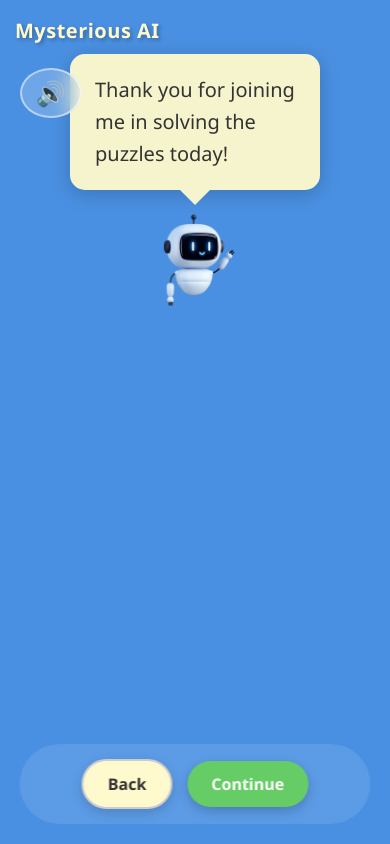
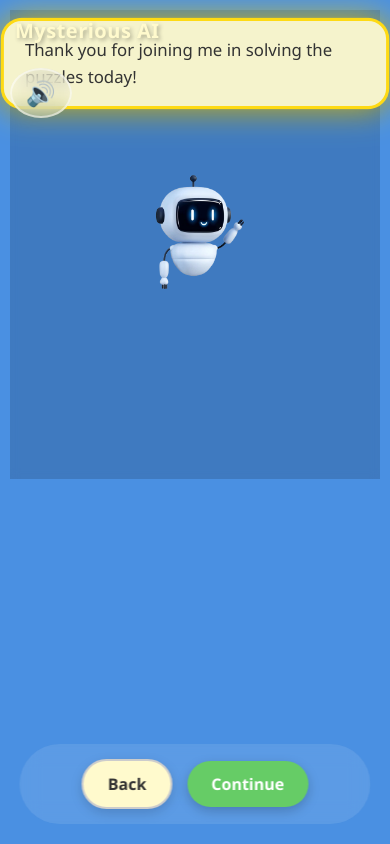
Before and after one commit to nsoniuic/AI-Privacy-Literacy-Fall-2025, a React (Vite) app: page /final_screen in a window 390 px wide. Built offline with nearby package versions, Linux system fonts and the light colour scheme; no server answers.

Commit message:
finish reimplementing style changes on first conversation

```diff
--- a/src/styles/pages/Conversation.css
+++ b/src/styles/pages/Conversation.css
@@ -33,28 +33,35 @@
 
 .conversation-content {
   width: 100%;
-  max-width: 900px;
+  height: 100vh;
   margin: 0 auto;
-  padding: 40px 20px;
+  padding: 20px;
   display: flex;
   flex-direction: column;
   align-items: center;
-  gap: 40px;
+  justify-content: center;
+  gap: 20px;
   position: relative;
 }
 
 /* Brain/Memory System */
 .brain-system {
-  position: fixed;
-  top: 30px;
-  right: 30px;
+  display: flex;
+  flex-direction: column;
+  align-items: center;
+  justify-content: flex-start;
+  padding-top: 100px;
+  height: 100%;
+}
+
+.brain-system > div {
   background-color: rgba(255, 250, 205, 0.95);
   border-radius: 20px;
   padding: 25px 30px;
   box-shadow: 0 6px 25px rgba(0, 0, 0, 0.25);
   min-width: 220px;
+  max-width: 280px;
   text-align: center;
-  z-index: 100;
 }
 
 .brain-icon {
@@ -81,10 +88,53 @@
   border: 2px solid rgba(100, 200, 255, 0.6);
   border-radius: 10px;
   padding: 12px 16px;
-  font-size: 18px;
+  font-size: 17px;
   color: #333;
   font-weight: 600;
   animation: fadeIn 0.5s ease-in;
+  display: flex;
+  align-items: center;
+  gap: 10px;
+  text-align: left;
+}
+
+.collected-info-item.newly-added {
+  animation: glowPulse 2s ease-in-out;
+}
+
+.info-icon {
+  font-size: 24px;
+  flex-shrink: 0;
+}
+
+.info-text {
+  flex: 1;
+  line-height: 1.4;
+}
+
+@keyframes glowPulse {
+  0% {
+    opacity: 0;
+    transform: scale(0.8);
+    box-shadow: 0 0 0 rgba(255, 215, 0, 0);
+    background-color: rgba(100, 200, 255, 0.3);
+  }
+  20% {
+    opacity: 1;
+    transform: scale(1.05);
+    box-shadow: 0 0 20px rgba(255, 215, 0, 0.8), 0 0 40px rgba(255, 215, 0, 0.4);
+    background-color: rgba(255, 235, 150, 0.6);
+  }
+  50% {
+    box-shadow: 0 0 30px rgba(255, 215, 0, 1), 0 0 60px rgba(255, 215, 0, 0.6);
+    background-color: rgba(255, 235, 150, 0.8);
+  }
+  100% {
+    opacity: 1;
+    transform: scale(1);
+    box-shadow: 0 0 0 rgba(255, 215, 0, 0);
+    background-color: rgba(100, 200, 255, 0.3);
+  }
 }
 
 .empty-memory-message {
@@ -106,13 +156,12 @@
 }
 
 .characters-container {
-  display: flex;
-  justify-content: space-between;
-  align-items: flex-end;
+  display: grid;
+  grid-template-columns: 40% 40% 20%;
+  align-items: stretch;
   width: 100%;
-  max-width: 600px;
-  gap: 80px;
-  margin-top: 200px;
+  height: 100vh;
+  max-width: 100%;
 }
 
 .character-avatar,
@@ -120,75 +169,76 @@
   display: flex;
   flex-direction: column;
   align-items: center;
+  justify-content: flex-start;
+  padding-top: 200px;
   transition: all 0.3s ease;
-  opacity: 0.6;
   position: relative;
+  height: 100%;
+  background: transparent;
+  backdrop-filter: none;
 }
 
 .character-avatar.speaking,
 .robot-avatar.speaking {
-  opacity: 1;
+  background: rgba(0, 0, 0, 0.15);
+  backdrop-filter: blur(5px);
 }
 
 /* Dialogue boxes positioned above characters */
 .character-dialog-box,
 .robot-dialog-box {
-  position: absolute;
-  bottom: 100%;
-  margin-bottom: 10px;
+  position: relative;
   background-color: rgba(255, 250, 205, 0.95);
-  border-radius: 15px;
-  padding: 20px 25px;
+  border-radius: 20px;
+  padding: 30px 40px;
   box-shadow: 0 4px 20px rgba(0, 0, 0, 0.2);
-  max-width: 350px;
-  min-width: 250px;
+  max-width: 500px;
+  min-width: 350px;
   z-index: 10;
+  margin-bottom: 30px;
+  transition: all 0.3s ease;
 }
 
-/* Previous dialogue styling - slightly transparent */
+/* Current dialogue styling - highlighted with glow and larger */
+.character-dialog-box,
+.robot-dialog-box {
+  transform: scale(1.05);
+  box-shadow: 0 0 30px rgba(255, 215, 0, 0.8), 0 4px 20px rgba(0, 0, 0, 0.2);
+  border: 3px solid rgba(255, 215, 0, 0.9);
+}
+
+/* Previous dialogue styling - normal size, kept visible without gray */
 .previous-dialogue {
-  opacity: 0.7;
-  background-color: rgba(255, 250, 205, 0.85);
+  transform: scale(1);
+  box-shadow: 0 4px 15px rgba(0, 0, 0, 0.15);
+  border: 2px solid rgba(200, 200, 200, 0.3);
+  background-color: rgba(255, 250, 205, 0.95);
 }
 
 .character-dialog-box {
-  left: 50%;
-  transform: translateX(-50%);
+  align-self: center;
 }
 
 .robot-dialog-box {
-  left: 50%;
-  transform: translateX(-50%);
+  align-self: center;
 }
 
 .dialog-text {
-  font-size: 20px;
+  font-size: 24px;
   line-height: 1.6;
   color: #333;
   margin: 0;
   text-align: left;
 }
 
-/* Speech bubble arrow */
-.character-dialog-box::after,
-.robot-dialog-box::after {
-  content: '';
-  position: absolute;
-  top: 100%;
-  left: 50%;
-  transform: translateX(-50%);
-  width: 0;
-  height: 0;
-  border-left: 15px solid transparent;
-  border-right: 15px solid transparent;
-  border-top: 15px solid rgba(255, 250, 205, 0.95);
-}
+/* Speech bubble arrow - removed since bubbles are now inline */
 
 .character-image,
 .robot-conversation-image {
-  max-width: 200px;
-  max-height: 250px;
+  max-width: 350px;
+  max-height: 400px;
   object-fit: contain;
+  margin-top: 20px;
 }
 
 .character-placeholder-img {
@@ -213,14 +263,151 @@
   margin-top: 50px;
 }
 
+/* Animated connection for thought bubble */
+.thought-connection-container {
+  position: absolute;
+  top: 0;
+  left: 0;
+  width: 100%;
+  height: 100%;
+  pointer-events: none;
+  z-index: 5;
+}
 
+/* Floating icon above robot during animation */
+.floating-icon {
+  position: absolute;
+  top: -80px;
+  left: 50%;
+  transform: translateX(-50%);
+  font-size: 48px;
+  z-index: 25;
+  animation: floatAndPulse 1.5s ease-in-out;
+}
+
+@keyframes floatAndPulse {
+  0% {
+    opacity: 0;
+    transform: translateX(-50%) translateY(20px) scale(0.5);
+  }
+  20% {
+    opacity: 1;
+    transform: translateX(-50%) translateY(0) scale(1.2);
+  }
+  50% {
+    transform: translateX(-50%) translateY(-10px) scale(1);
+  }
+  80% {
+    opacity: 1;
+    transform: translateX(-50%) translateY(0) scale(1.1);
+  }
+  100% {
+    opacity: 0;
+    transform: translateX(-50%) translateY(10px) scale(0.8);
+  }
+}
+
+.connection-line {
+  position: absolute;
+  stroke-dasharray: 5, 5;
+  stroke: #ff6b35;
+  stroke-width: 3;
+  fill: none;
+  opacity: 0;
+}
+
+.connection-line.animate-line-1 {
+  animation: drawLine1 1s ease-out forwards;
+}
+
+.connection-line.animate-line-2 {
+  animation: drawLine2 1s ease-out 1s forwards;
+}
+
+@keyframes drawLine1 {
+  0% {
+    opacity: 0;
+    stroke-dashoffset: 1000;
+  }
+  10% {
+    opacity: 1;
+  }
+  100% {
+    opacity: 1;
+    stroke-dashoffset: 0;
+  }
+}
+
+@keyframes drawLine2 {
+  0% {
+    opacity: 0;
+    stroke-dashoffset: 1000;
+  }
+  10% {
+    opacity: 1;
+  }
+  100% {
+    opacity: 1;
+    stroke-dashoffset: 0;
+  }
+}
+
+.memory-pulse {
+  animation: memoryPulse 0.5s ease-in-out 1.5s;
+}
+
+@keyframes memoryPulse {
+  0%, 100% {
+    transform: scale(1);
+    box-shadow: 0 6px 25px rgba(0, 0, 0, 0.25);
+  }
+  50% {
+    transform: scale(1.08);
+    box-shadow: 0 8px 35px rgba(74, 144, 226, 0.5);
+  }
+}
+
+.thought-bubble-delayed {
+  animation: thoughtBubbleAppear 0.5s ease-out 1.2s forwards;
+  opacity: 0;
+}
+
+@keyframes thoughtBubbleAppear {
+  0% {
+    opacity: 0;
+    transform: translateX(-50%) scale(0.8);
+  }
+  100% {
+    opacity: 1;
+    transform: translateX(-50%) scale(1);
+  }
+}
 
 @media (max-width: 768px) {
+  .characters-container {
+    grid-template-columns: 1fr;
+    grid-template-rows: auto auto auto;
+    height: auto;
+    min-height: 100vh;
+    gap: 20px;
+    padding: 20px;
+  }
+
+  .character-avatar,
+  .robot-avatar {
+    padding-top: 20px;
+    padding-bottom: 20px;
+  }
+
   .brain-system {
-    top: 15px;
-    right: 15px;
+    padding-top: 20px;
+    order: 3;
+  }
+
+  .brain-system > div {
     padding: 20px 25px;
     min-width: 180px;
+    max-width: 100%;
   }
 
   .brain-icon {
@@ -234,20 +421,125 @@
   .collected-info-item {
     font-size: 13px;
     padding: 10px 14px;
+    gap: 8px;
   }
 
-  .characters-container {
-    gap: 40px;
+  .info-icon {
+    font-size: 20px;
   }
 
   .character-image,
   .robot-conversation-image {
-    max-width: 120px;
-    max-height: 150px;
+    max-width: 200px;
+    max-height: 250px;
+  }
+
+  .character-dialog-box,
+  .robot-dialog-box {
+    max-width: 350px;
+    min-width: 250px;
+    padding: 20px 30px;
+  }
+
+  .dialog-text {
+    font-size: 20px;
   }
 
   .character-placeholder-img {
     width: 100px;
     height: 130px;
   }
+
+  .empty-memory-message {
+    font-size: 15px;
+  }
+
+  /* Hide connection animations on mobile for simplicity */
+  .thought-connection-container {
+    display: none;
+  }
 }
+
+@media (max-width: 480px) {
+  .characters-container {
+    padding: 10px;
+    gap: 15px;
+  }
+
+  .character-avatar,
+  .robot-avatar {
+    padding-top: 10px;
+    padding-bottom: 10px;
+  }
+
+  .brain-system > div {
+    padding: 15px 20px;
+    min-width: 150px;
+  }
+
+  .brain-icon {
+    font-size: 40px;
+  }
+
+  .brain-label {
+    font-size: 16px;
+  }
+
+  .collected-info-item {
+    font-size: 12px;
+    padding: 8px 12px;
+    gap: 6px;
+  }
+
+  .info-icon {
+    font-size: 18px;
+  }
+
+  .character-image,
+  .robot-conversation-image {
+    max-width: 150px;
+    max-height: 200px;
+  }
+
+  .character-dialog-box,
+  .robot-dialog-box {
+    max-width: 100%;
+    min-width: 200px;
+    padding: 15px 20px;
+  }
+
+  .dialog-text {
+    font-size: 16px;
+  }
+
+  .character-placeholder-img {
+    width: 80px;
+    height: 100px;
+  }
+
+  .empty-memory-message {
+    font-size: 13px;
+  }
+
+  .voice-toggle-button {
+    top: 10px;
+    left: 10px;
+    width: 40px;
+    height: 40px;
+    font-size: 20px;
+  }
+
+  /* Hide connection animations on mobile for simplicity */
+  .thought-connection-container {
+    display: none;
+  }
+}
+
+/* Thought bubble positioning in conversation */
+.robot-avatar .thought-bubble {
+  position: relative;
+  bottom: auto;
+  left: 20%;
+  transform: none;
+  margin-bottom: 30px;
+}
```
Also changed, not shown: src/components/conversation/ConversationContainer.jsx (+130 -42 lines).
